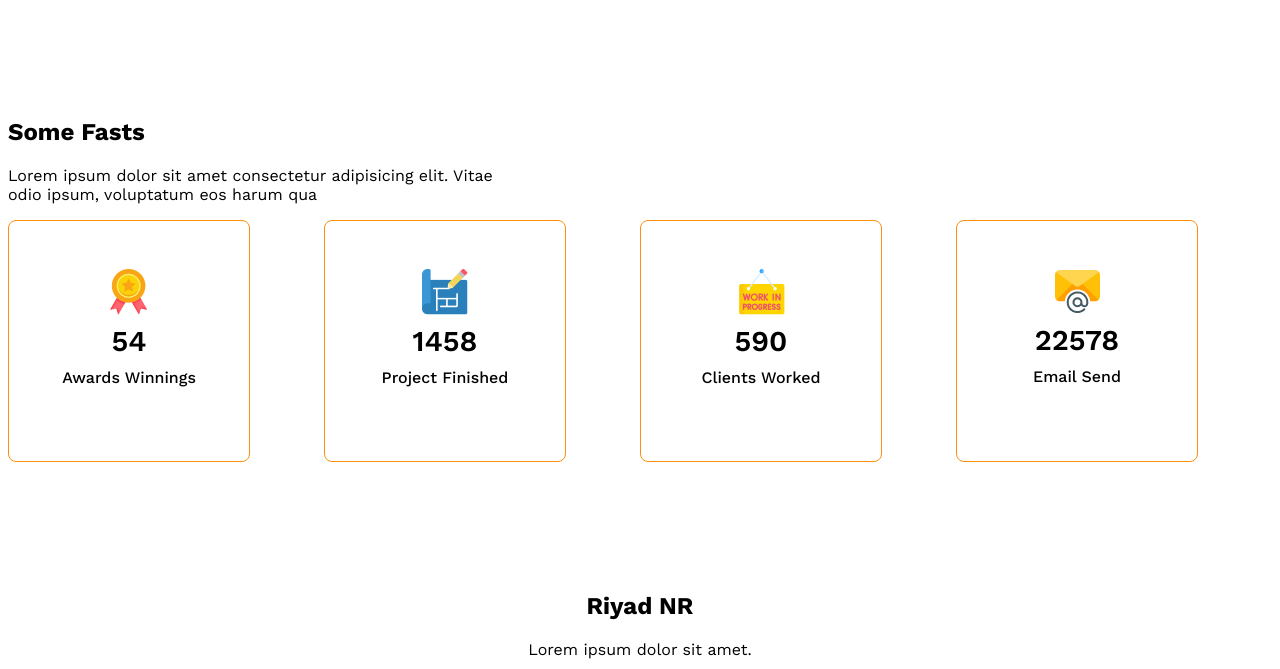
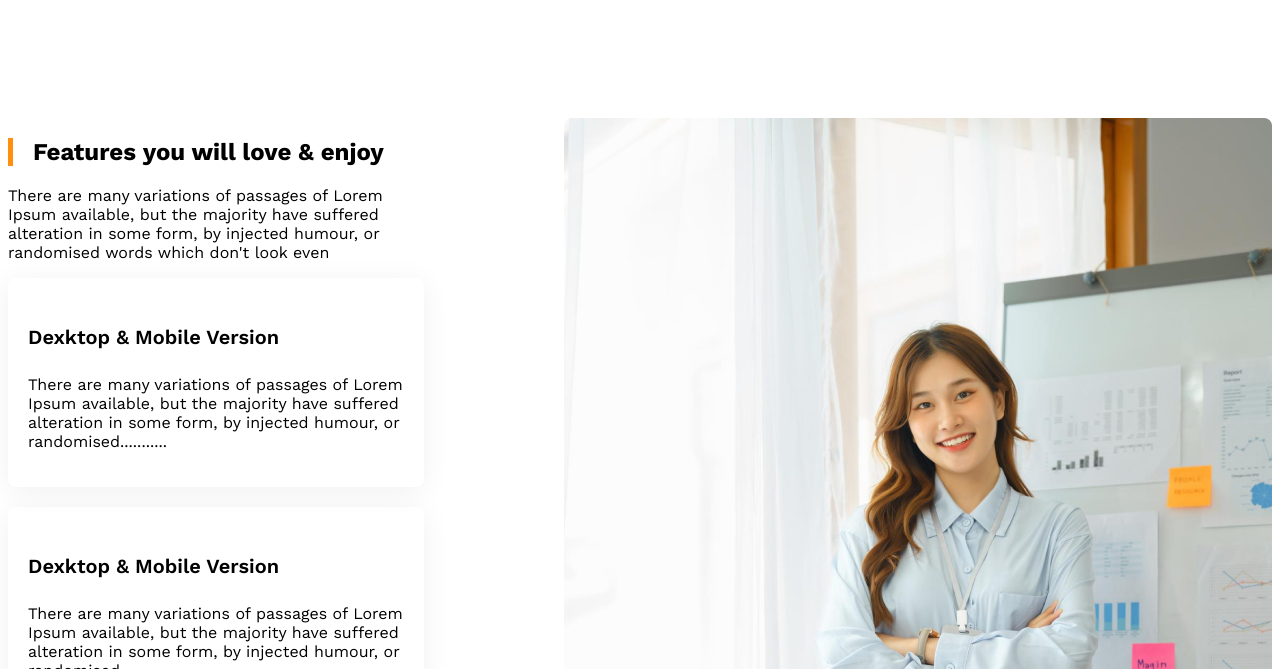
Before and after one commit to riyadnr71/Architects, a plain HTML site: page index.html in a window 1280 px wide. Shown: the part 2016-2685 px from the top of the page. Drawn offline with nearby package versions, Linux system fonts and the light colour scheme.

Commit message:
added section

```diff
--- a/index.html
+++ b/index.html
@@ -44,7 +44,8 @@
             <div class="teams-futures">
                 <h3 class="futures-tittle"><span id="Quicklist" class="text-ligt-gray">Quick list</span>
                     <span class="of-Our"> of Our </span>
-                    <span class="Features">Features</span></h3>
+                    <span class="Features">Features</span>
+                </h3>
                 <p class="futures-description text-gray ">
                     There are many variations of passages of Lorem Ipsum available, but the majority have suffered
                     alteration in some form, by injected humour, or randomised words which don't look even
@@ -52,6 +53,42 @@
                 <button class="btn-primary">Explore More</button>
             </div>
         </section>
+
+
+        <section class="features display-flex">
+            <div class="">
+                <h2 id="h" class="tittle">Features you will love & enjoy</h2>
+                <p class="tittle-description">
+                    There are many variations of passages of Lorem Ipsum available, but the majority have suffered
+                    alteration in some form, by injected humour, or randomised words which don't look even
+                </p>
+                <div class="f-card">
+                    <h4 class="f-head">Dexktop & Mobile Version</h4>
+                    <p class="f-des">There are many variations of passages of Lorem Ipsum available, but the majority
+                        have suffered alteration in some form, by injected humour, or randomised...........</p>
+                </div>
+                <div class="f-card">
+                    <h4 class="f-head">Dexktop & Mobile Version</h4>
+                    <p class="f-des">There are many variations of passages of Lorem Ipsum available, but the majority
+                        have suffered alteration in some form, by injected humour, or randomised...........</p>
+                </div>
+                <div class="f-card">
+                    <h4 class="f-head">Dexktop & Mobile Version</h4>
+                    <p class="f-des">There are many variations of passages of Lorem Ipsum available, but the majority
+                        have suffered alteration in some form, by injected humour, or randomised...........</p>
+                </div>
+                <div class="f-card">
+                    <h4 class="f-head">Dexktop & Mobile Version</h4>
+                    <p class="f-des">There are many variations of passages of Lorem Ipsum available, but the majority
+                        have suffered alteration in some form, by injected humour, or randomised...........</p>
+                </div>
+            </div>
+            <div>
+                <img src="images/architect.png" alt="">
+                <button class="btn-primary">10+</button>
+            </div>
+        </section>
+
         <section>
             <h2 class="section-tittle">Some Fasts</h2>
             <p class="section-description">
--- a/style/architects.css
+++ b/style/architects.css
@@ -119,6 +119,28 @@
     align-items: center;
 }
 
+/* f */
+
+.features{
+    gap: 140px;
+}
+
+
+#h{
+    border-left: 5px solid #FF900E;
+    padding-left: 20px;
+}
+.f-head{
+    font-weight: 600;
+    font-size: 1.25rem;
+}
+
+.f-card{
+    padding: 20px;
+    box-shadow: 0 4px 30px 0 rgba(0, 0, 0, 0.06) ;
+    margin-bottom: 20px;
+    border-radius: 8px;
+}
 
 
 
@@ -243,7 +265,8 @@ main> section{
     }
 
     .sponsor-image, .facts-container{
-        grid-template-columns: repeat(2, 1fr);
+        grid-template-columns: repeat(1, 1fr);
+        justify-items: center;
     }
 }
 
```
Lines whose indentation alone changed are shown as unchanged.
